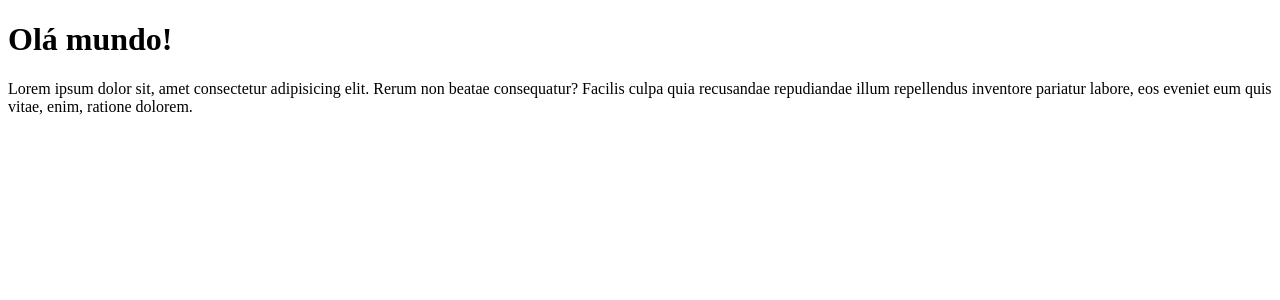
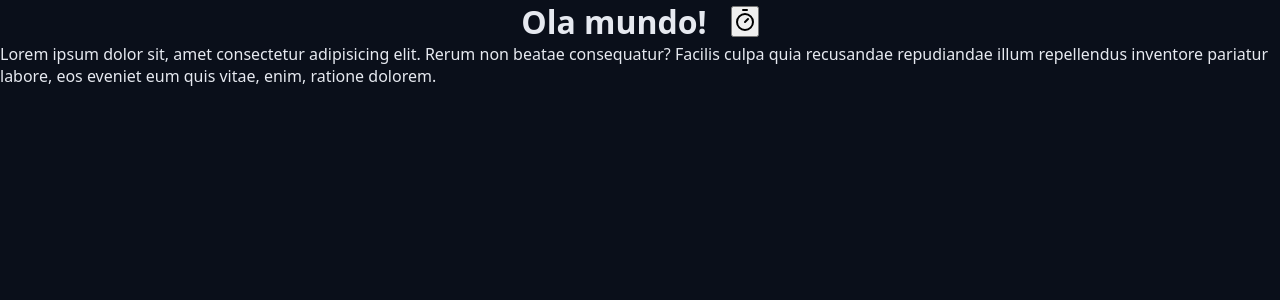
Before and after one commit to GustavoVRLeal/chronos-pomodoro, a React (Vite) app: page / in a window 1280 px wide. Shown: the top 300 px of the page. Built offline with nearby package versions, Linux system fonts and the light colour scheme.

Commit message:
Finalização do componente Heading e tipagem TypeScript de children

```diff
--- a/package.json
+++ b/package.json
@@ -10,6 +10,7 @@
     "preview": "vite preview"
   },
   "dependencies": {
+    "lucide-react": "^0.577.0",
     "react": "^19.2.4",
     "react-dom": "^19.2.4"
   },
--- a/src/App.tsx
+++ b/src/App.tsx
@@ -1,10 +1,18 @@
+import { TimerIcon } from 'lucide-react';
+import { Heading } from './components/Heading';
+import './styles/global.css'
+import './styles/theme.css'
+
 export function App() {
-    console.log('Oi');
-
     return (
-        <div>
-            <h1>Olá mundo!</h1>
+        <>
+            <Heading>
+                Ola mundo!
+                <button>
+                    <TimerIcon />
+                </button>
+            </Heading>
             <p>Lorem ipsum dolor sit, amet consectetur adipisicing elit. Rerum non beatae consequatur? Facilis culpa quia recusandae repudiandae illum repellendus inventore pariatur labore, eos eveniet eum quis vitae, enim, ratione dolorem.</p>
-        </div>
+        </>
     )
 }
--- /dev/null
+++ b/src/components/Heading.module.css
@@ -0,0 +1,6 @@
+.heading {
+    display: flex;
+    align-items: center;
+    justify-content: center;
+    gap: 24px;
+}
--- /dev/null
+++ b/src/components/Heading.tsx
@@ -0,0 +1,9 @@
+import styles from "./Heading.module.css"
+
+type HeadingProps = {
+    children: React.ReactNode;
+}
+
+export function Heading({ children } : HeadingProps) {
+    return <h1 className={styles.heading}>{children}</h1>
+}
--- /dev/null
+++ b/src/styles/global.css
@@ -0,0 +1,16 @@
+* {
+    margin: 0;
+    padding: 0;
+    box-sizing: border-box;
+}
+
+html {
+    font-size: 62.5%;
+}
+
+body {
+    font-family: system-ui, -apple-system, BlinkMacSystemFont, 'Segoe UI', Roboto, Oxygen, Ubuntu, Cantarell, 'Open Sans', 'Helvetica Neue', sans-serif;
+    font-size: 16px;
+    background: var(--gray-900);
+    color: var(--text-default);
+}
--- /dev/null
+++ b/src/styles/theme.css
@@ -0,0 +1,37 @@
+:root {
+    --gray-100: #e6e9f0;
+    --gray-200: #cdd3e1;
+    --gray-300: #aab3cc;
+    --gray-400: #555f7d;
+    --gray-500: #454f6a;
+    --gray-600: #363d56;
+    --gray-700: #272f43;
+    --gray-800: #181f2e;
+    --gray-900: #0a0f1a;
+
+    --primary-light: #4de7b7;
+    --primary: #0da170;
+    --primary-dark: #065f46;
+
+    --link-color: #10b981;
+    --link-hover: #0b8a60;
+
+    --sucess: #22c55e;
+    --warning: #eab308;
+    --error: #991b1b;
+    --info: #0ea5e9;
+
+    --text-over-primary: #0a0f1a;
+    --text-over-primary-dark: #e6e9f0;
+    --text-over-primary-light: #0a0f1a;
+    --text-over-success: #0a0f1a;
+    --text-over-warning: #0a0f1a;
+    --text-over-error: #e6e9f0;
+    --text-over-info: #0a0f1a;
+
+    --text-default: #e6e9f0;
+    --text-muted: #aab3cc;
+
+    --disabled: #555f7d;
+    --text-disabled: #aab3cc;
+}
```
Also changed, not shown: 1 other file (tests, documents, lock files or other folders).
